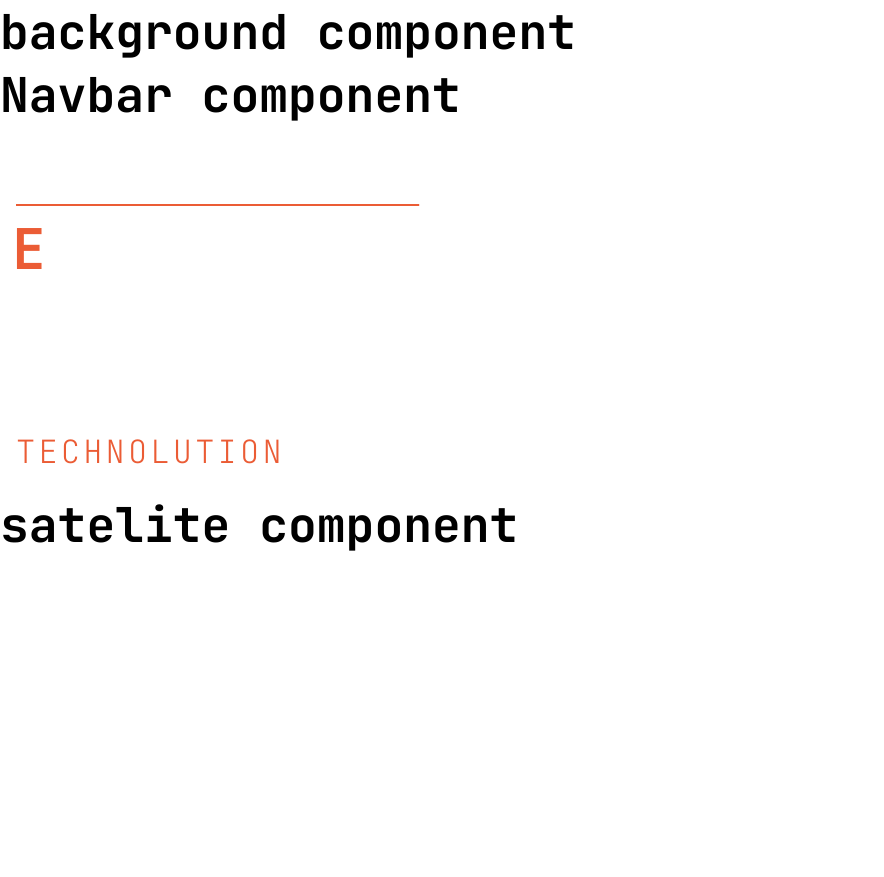
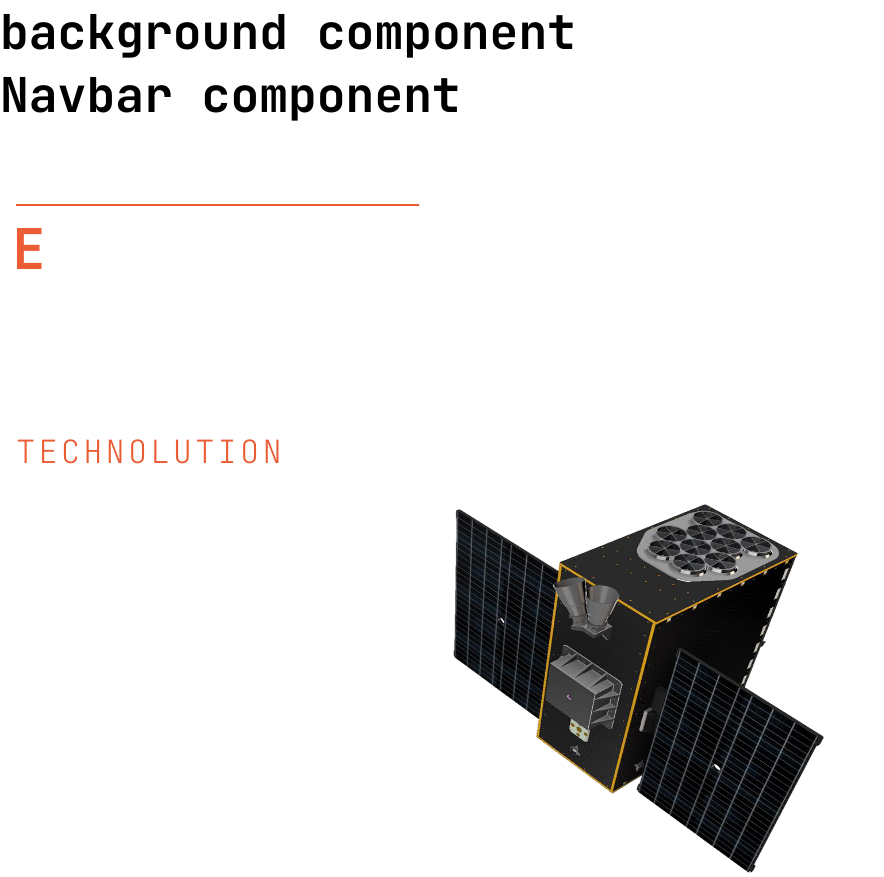
Before and after one commit to Ravirkt/hackaton, a React (Vite) app: page / in a window 1280 px wide. Shown: the whole page, without its empty margins (0-884 px from the left). Before the commit the page ends 800 px from the top, so only its background shows below. Built offline with nearby package versions, Linux system fonts and the light colour scheme.

Commit message:
feat: added satelite #7

```diff
--- a/src/components/Satelite/Satelite.css
+++ b/src/components/Satelite/Satelite.css
@@ -0,0 +1,15 @@
+.satellite-figure {
+  margin: 0;
+  padding: 0;
+  width: auto;
+  height: auto;
+  display: flex;
+  justify-content: center;
+  align-items: center;
+}
+
+.satellite-figure img {
+  width: clamp(20rem, 30vw, 40rem);
+  height: clamp(20rem, 30vw, 40rem);
+
+}
--- a/src/components/Satelite/Satelite.jsx
+++ b/src/components/Satelite/Satelite.jsx
@@ -1,11 +1,25 @@
 import './Satelite.css'
+import Image from "../../assets/satelite.webp"
+import { useEffect, useRef } from 'react'
+import gsap from 'gsap'
 
 function Satelite() {
+  const ref = useRef(null)
+
+  useEffect(() => {
+    gsap.to(ref.current, {
+      y: -20,
+      duration: 3,
+      ease: 'sine.inOut',
+      repeat: -1,
+      yoyo: true
+    })
+  }, [])
 
   return (
-    <>
-    <h1>satelite component</h1>
-    </>
+    <figure ref={ref} className="satellite-figure">
+      <img src={Image} alt="satellite" height={200} width={200} />
+    </figure>
   )
 }
 
```
Also changed, not shown: src/assets/satelite.webp (renamed from src/assets/satellite.webp).
